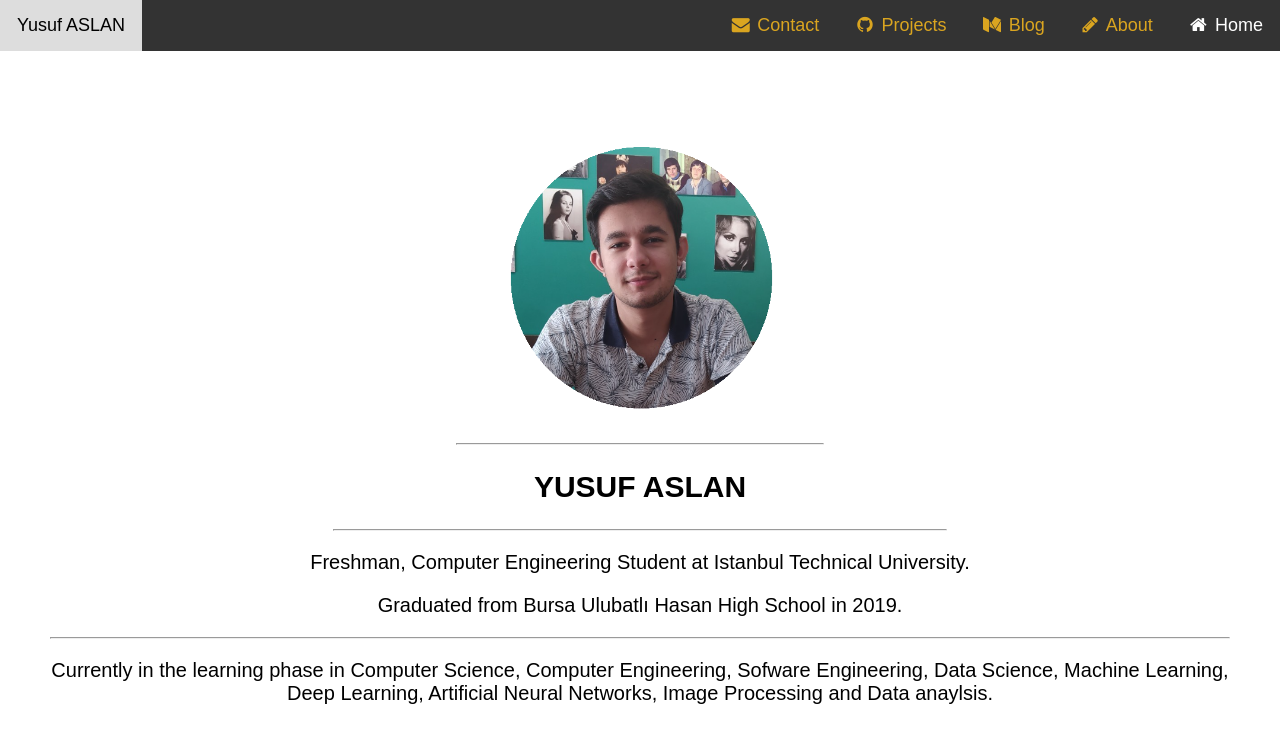
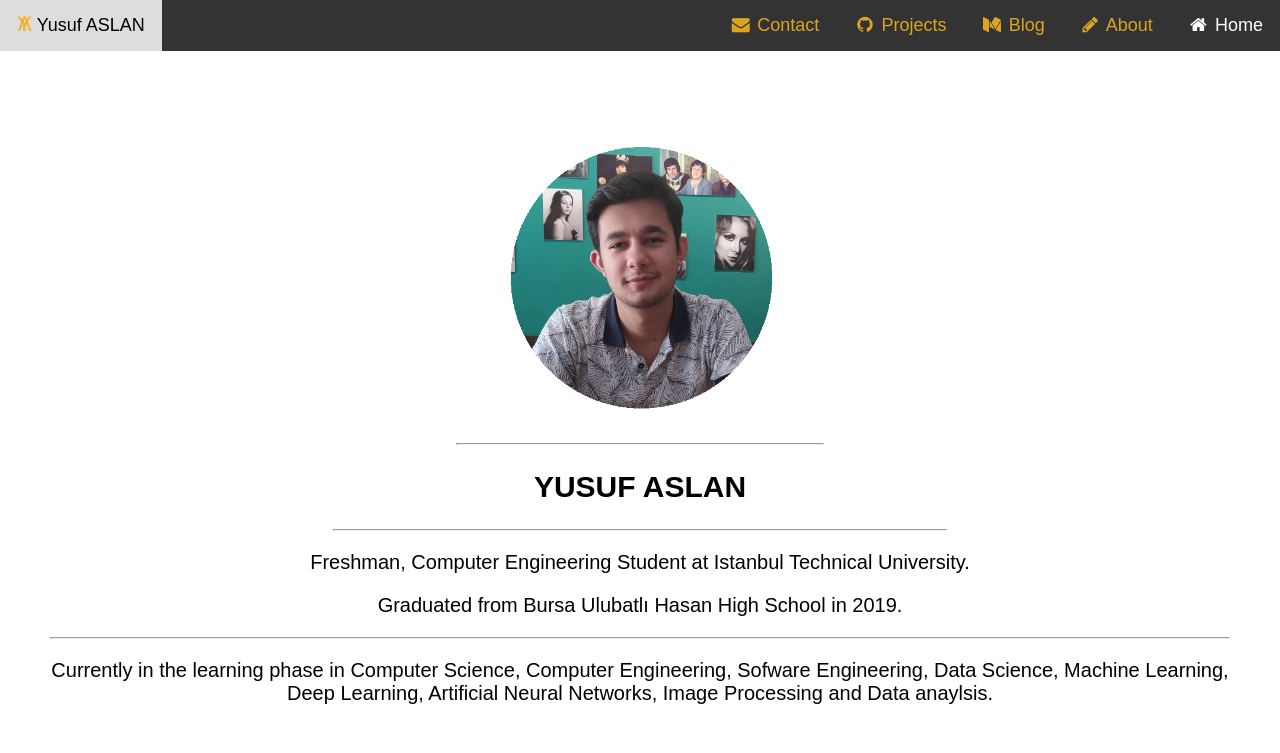
Before and after one commit to yusuufaslan/portfolio-project, a plain HTML site: page index.html in a window 1280 px wide. Shown: the top 753 px of the page. Drawn offline with Linux system fonts and the light colour scheme.

Commit message:
logo was added

```diff
--- a/index.html
+++ b/index.html
@@ -9,6 +9,7 @@
     <title>Yusuf Aslan - Portfolio</title>
     <link rel="stylesheet" href="https://cdnjs.cloudflare.com/ajax/libs/font-awesome/4.7.0/css/font-awesome.min.css">
     <link rel="stylesheet" href="css/style.css">
+    <link rel="shortcut icon" href="images/logo2.png">
     <style>
         .content {
             padding-top: 10%;
@@ -49,7 +50,7 @@
         <a href="#blog"><i class="fa fa-fw fa-medium"></i> Blog</a>
         <a href="https://github.com/yusuufaslan" target="_blank"><i class="fa fa-fw fa-github"></i> Projects</a>
         <a href="#contact"><i class="fa fa-fw fa-envelope"></i> Contact</a>
-        <a href="#myTopnav" id="name">Yusuf ASLAN</a>
+        <a href="#myTopnav" id="name"><img src="images/logo3.png" alt="logo" height="15" width="15">  Yusuf ASLAN</a>
     </div>
     <section class="content">
       <img src="images/me2.png" alt="me", style="height: 300px; width: 300px;">
```
Also changed, not shown: images/logo2.png (added), images/logo3.png (added), 1 other file.
